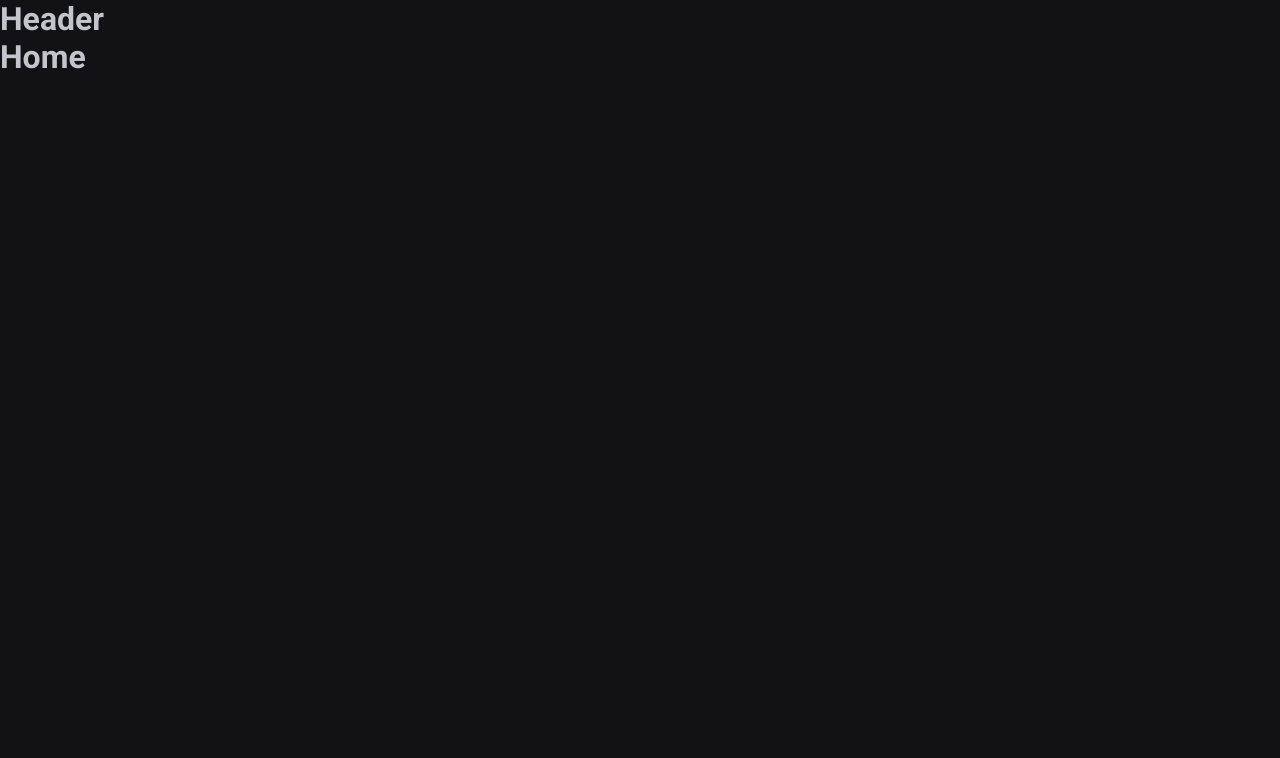
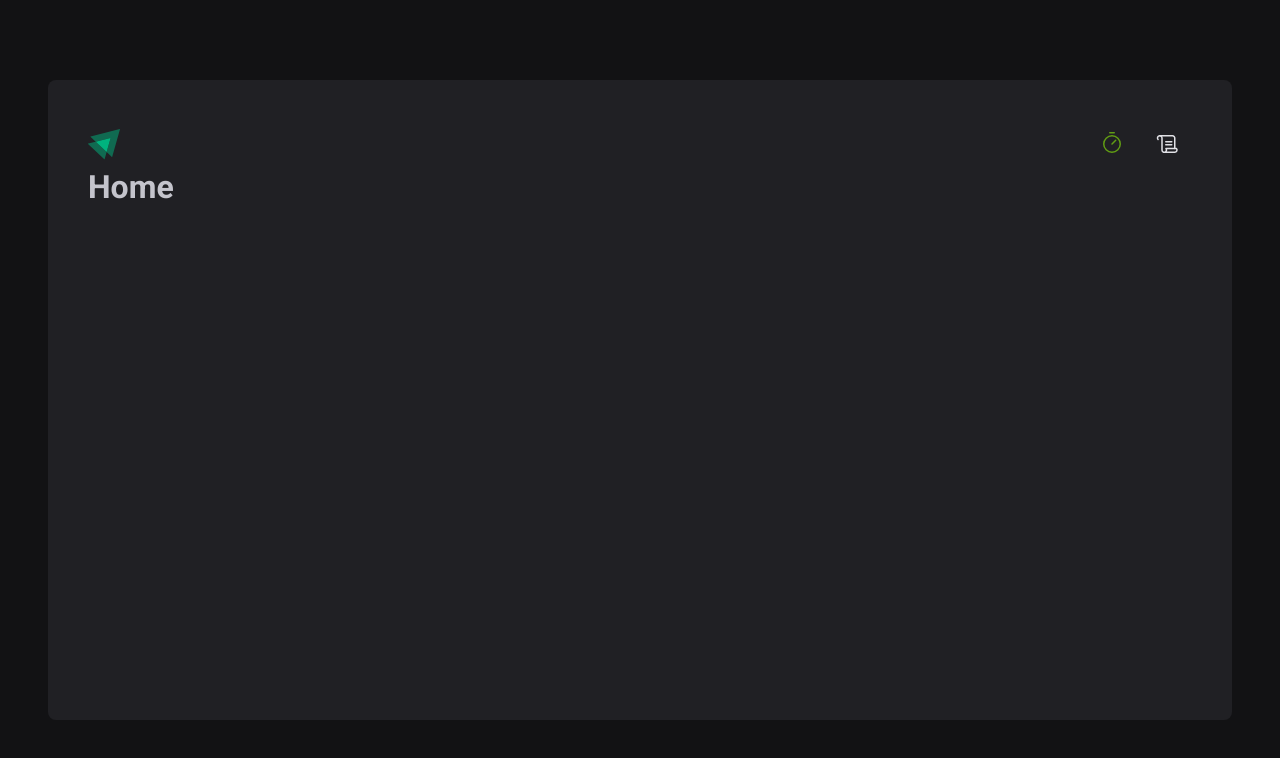
Before and after one commit to patriciaszbr/manager-task-flow, a React (Vite) app: page / in a window 1280 px wide. Shown: the top 758 px of the page. Built offline with nearby package versions, Linux system fonts and the light colour scheme.

Commit message:
Header e Layout

```diff
--- a/package.json
+++ b/package.json
@@ -10,6 +10,7 @@
     "lint": "eslint src --ext .ts, .tsx"
   },
   "dependencies": {
+    "phosphor-react": "^1.4.1",
     "react": "^18.2.0",
     "react-dom": "^18.2.0",
     "react-router-dom": "^6.3.0",
--- a/src/components/Header.tsx
+++ /dev/null
@@ -1,3 +0,0 @@
-export function Header() {
-  return <h1>Header</h1>;
-}
--- /dev/null
+++ b/src/components/Header/index.tsx
@@ -0,0 +1,22 @@
+import { HeaderContainer } from "./styles";
+import { Timer, Scroll } from "phosphor-react";
+
+import LogoTaskFlow from "../../assets/logo-taskflow.svg";
+import { NavLink } from "react-router-dom";
+
+export function Header() {
+  return (
+    <HeaderContainer>
+      <img src={LogoTaskFlow} alt="" />
+      <nav>
+        <NavLink to="/" title="Timer">
+          <Timer size={24} />
+        </NavLink>
+
+        <NavLink to="/history" title="Historico">
+          <Scroll size={24} />
+        </NavLink>
+      </nav>
+    </HeaderContainer>
+  );
+}
--- /dev/null
+++ b/src/components/Header/styles.ts
@@ -0,0 +1,34 @@
+import styled from "styled-components";
+
+export const HeaderContainer = styled.header`
+  display: flex;
+  align-items: center;
+  justify-content: space-between;
+
+  nav {
+    display: flex;
+    gap: 0.5rem;
+
+    a {
+      width: 3rem;
+      height: 3rem;
+
+      display: flex;
+      justify-content: center;
+      align-items: center;
+
+      color: ${(props) => props.theme["gray-100"]};
+
+      border-top: 3px solid transparent;
+      border-bottom: 3px solid transparent;
+
+      &:hover {
+        border-bottom: 3px solid ${(props) => props.theme["green-500"]};
+      }
+
+      &.active {
+        color: ${(props) => props.theme["green-500"]};
+      }
+    }
+  }
+`;
--- a/src/components/Router.tsx
+++ b/src/components/Router.tsx
@@ -1,5 +1,5 @@
 import { Route, Routes } from "react-router-dom";
-import { DefaultLayout } from "../layouts/DefaultLayout";
+import { DefaultLayout } from "../layouts/DefaultLeayout";
 import { History } from "../pages/History";
 
 import { Home } from "../pages/Home";
--- a/src/layouts/DefaultLayout.tsx
+++ /dev/null
@@ -1,11 +0,0 @@
-import { Outlet } from "react-router-dom";
-import { Header } from "../components/Header";
-
-export function DefaultLayout() {
-  return (
-    <div>
-      <Header />
-      <Outlet />
-    </div>
-  );
-}
--- /dev/null
+++ b/src/layouts/DefaultLeayout/index.tsx
@@ -0,0 +1,14 @@
+import { Outlet } from "react-router-dom";
+import { Header } from "../../components/Header";
+import { LayoutContainer } from "./styles";
+
+export function DefaultLayout() {
+  return (
+    <div>
+      <LayoutContainer>
+        <Header />
+        <Outlet />
+      </LayoutContainer>
+    </div>
+  );
+}
--- /dev/null
+++ b/src/layouts/DefaultLeayout/styles.ts
@@ -0,0 +1,14 @@
+import styled from "styled-components";
+
+export const LayoutContainer = styled.div`
+  max-width: 74rem;
+  height: calc(100vh - 10rem);
+  margin: 5rem auto;
+  padding: 2.5rem;
+
+  background: ${(props) => props.theme["gray-800"]};
+  border-radius: 8px;
+
+  display: flex;
+  flex-direction: column;
+`;
```
Also changed, not shown: src/assets/logo-taskflow.svg (added), 1 other file (tests, documents, lock files or other folders).
